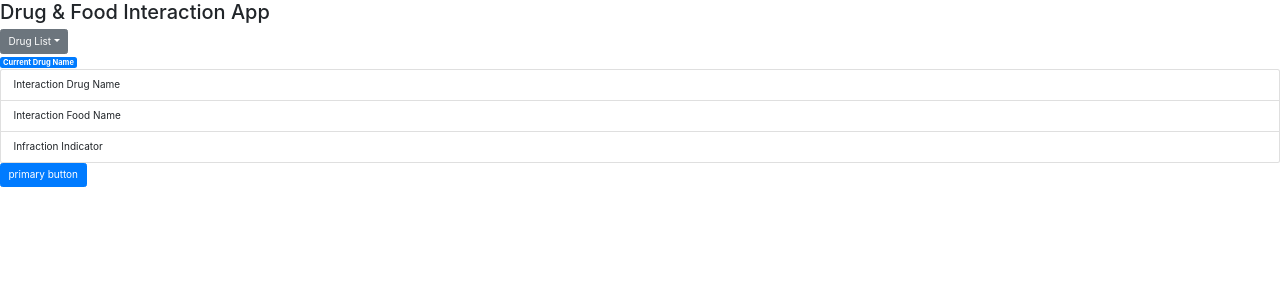
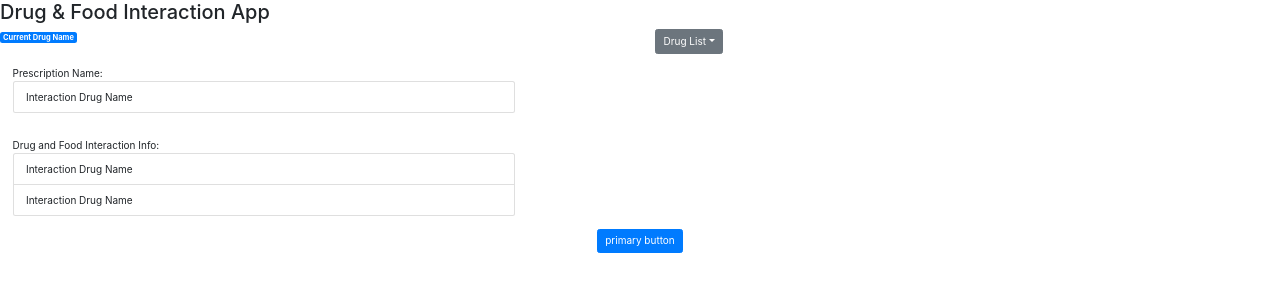
Before and after one commit to kcwork2016/Drug-and-Food-Interaction-App, a React (Create React App) app in the folder drug-and-food-interaction-app/: page / in a window 1280 px wide. Shown: the top 300 px of the page. Built offline with nearby package versions, Linux system fonts and the light colour scheme.

Commit message:
polish the UI more

```diff
--- a/drug-and-food-interaction-app/src/components/DrugDisplay.js
+++ b/drug-and-food-interaction-app/src/components/DrugDisplay.js
@@ -1,19 +1,28 @@
 import React from 'react';
-import {ListGroup, ListGroupItem, Button} from 'reactstrap';
-// import 'drugDisplay.css';
+import {CardBody, ListGroup, ListGroupItem, Button} from 'reactstrap';
+import '../components/drugDisplay.scss';
 
 export default class Example extends React.Component {
     render() {
         return (
             <div>
-                <ListGroup>
+
+                <CardBody>
+                    Prescription Name:
                     <ListGroupItem>Interaction Drug Name</ListGroupItem>
-                    <ListGroupItem>Interaction Food Name</ListGroupItem>
-                    <ListGroupItem>Infraction Indicator</ListGroupItem>
+                </CardBody>
 
-                </ListGroup>
+                <CardBody>
+                    Drug and Food Interaction Info:
+                    <ListGroup>
+                    <ListGroupItem>Interaction Drug Name</ListGroupItem>
+                    <ListGroupItem>Interaction Drug Name</ListGroupItem>
+                    </ListGroup>
+                </CardBody>
 
+                <div className="div-main-button">
                 <Button color="primary">primary button</Button>{' '}
+                </div>
 
 
                 </div>
--- a/drug-and-food-interaction-app/src/components/DrugSelection.js
+++ b/drug-and-food-interaction-app/src/components/DrugSelection.js
@@ -1,5 +1,5 @@
 import React from 'react';
-import { Dropdown, DropdownToggle, DropdownMenu, DropdownItem, Badge  } from 'reactstrap';
+import { Dropdown, DropdownToggle, DropdownMenu, DropdownItem, Badge, Row, Col  } from 'reactstrap';
 
 export default class DrugSelection extends React.Component {
     constructor(props) {
@@ -20,6 +20,15 @@ export default class DrugSelection extends React.Component {
     render() {
         return (
             <div>
+
+
+                <Row>
+
+                    <Col>
+                        <Badge color="primary">Current Drug Name</Badge>
+                    </Col>
+
+                    <Col>
                         <Dropdown isOpen={this.state.dropdownOpen} toggle={this.toggle}>
                             <DropdownToggle caret>
                                 Drug List
@@ -32,9 +41,12 @@ export default class DrugSelection extends React.Component {
                                 <DropdownItem>Drug5</DropdownItem>
                             </DropdownMenu>
                         </Dropdown>
+                    </Col>
 
-                <Badge color="primary">Current Drug Name</Badge>
+                </Row>
             </div>
+
+
         );
     }
 }
--- a/drug-and-food-interaction-app/src/components/drugDisplay.css
+++ /dev/null
@@ -1,3 +0,0 @@
-.list-group-item {
-    width: 40%;
-}
--- /dev/null
+++ b/drug-and-food-interaction-app/src/components/drugDisplay.scss
@@ -0,0 +1,7 @@
+.list-group-item.list-group-item {
+    width: 40%;
+}
+
+.div-main-button.div-main-button {
+    text-align: center;
+}
```
Lines whose indentation alone changed are shown as unchanged.
